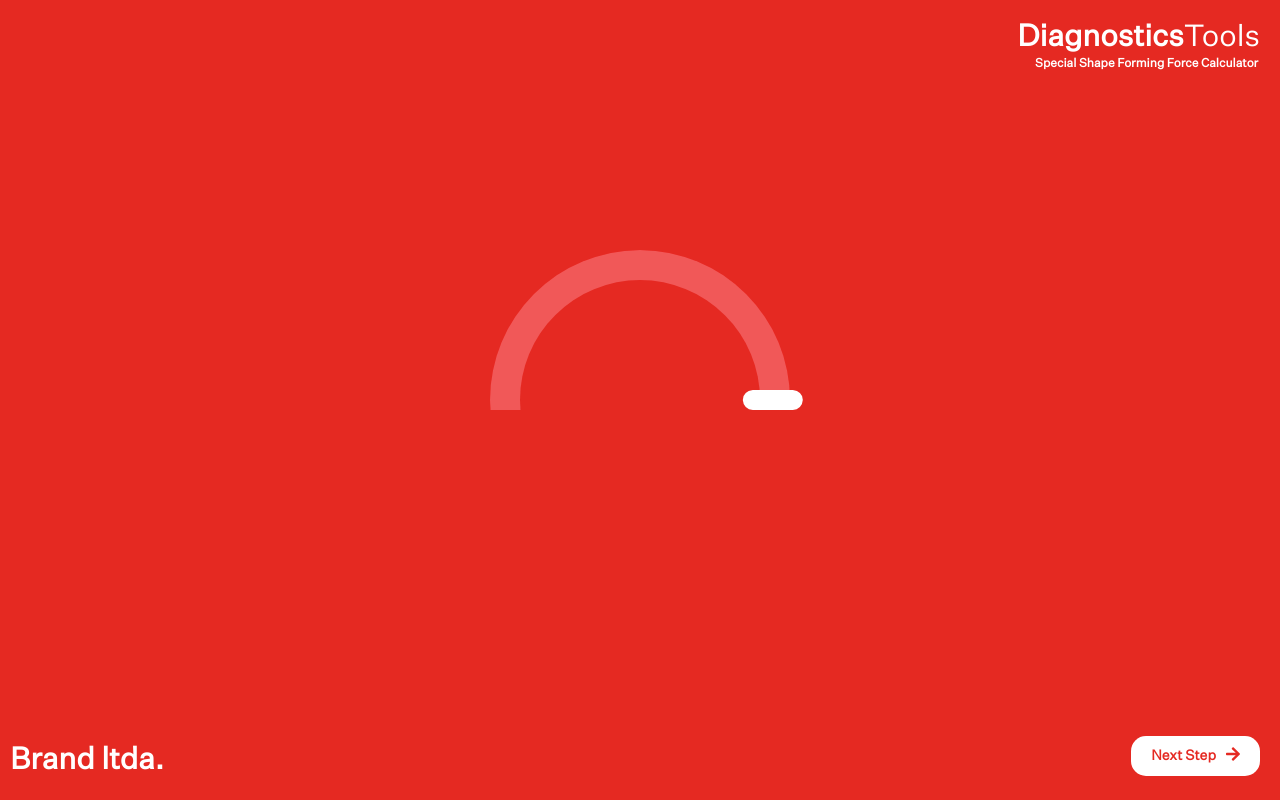
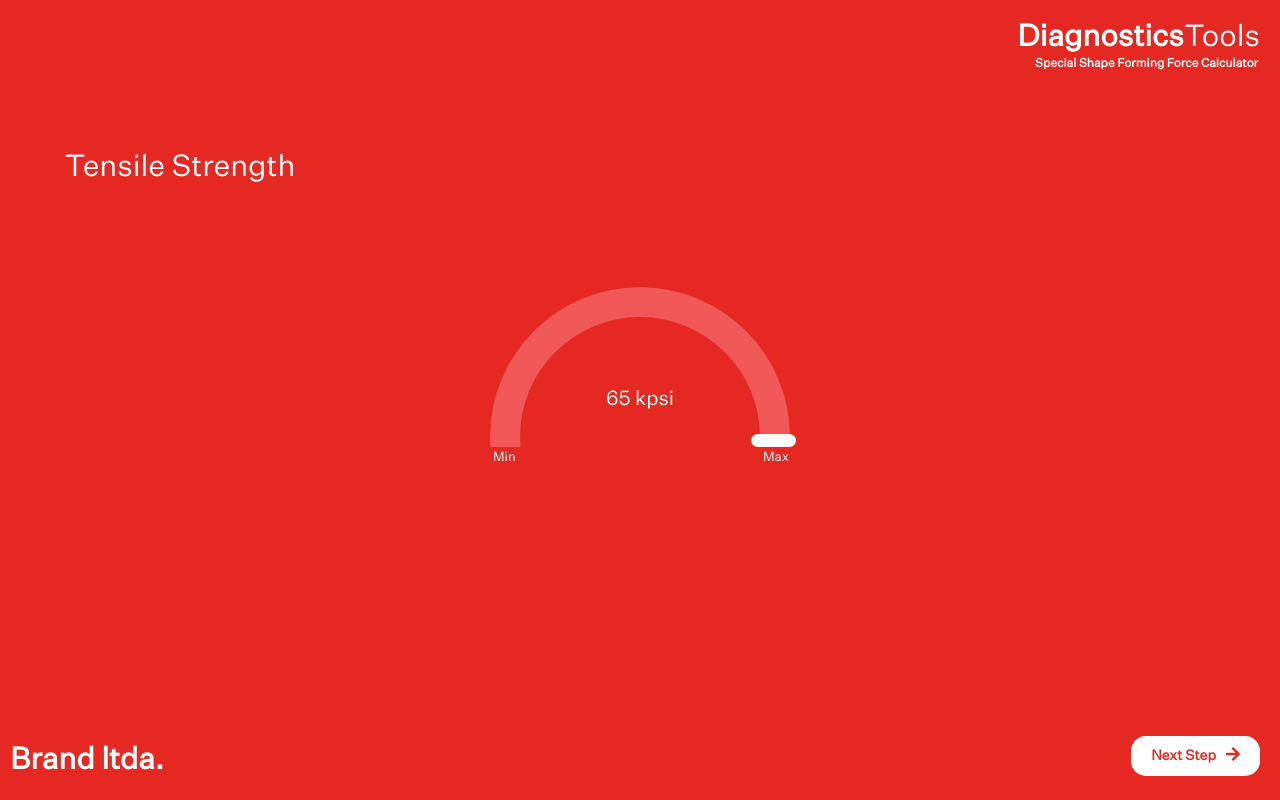
Before and after one commit to edgarkiljak/shape-forming-force-calculator, a React (Create React App) app: page / in a window 1280 px wide. Shown: the part 800-1600 px from the top of the page. Built offline with nearby package versions, Linux system fonts and the light colour scheme.

Commit message:
slide 4 developed

```diff
--- a/src/components/slide-4/Arc.js
+++ b/src/components/slide-4/Arc.js
@@ -1,9 +1,23 @@
-import React from 'react';
+import React, { useState, useEffect } from 'react';
 import './Slide4.scss';
 
 const Arc = (props) => {
+  const { label } = props;
+  const [value, setValue] = useState(0);
+  useEffect(() => {
+    let interval;
+    if (value < 65) {
+      interval = setInterval(() => {
+        setValue(value + 1);
+      }, 55);
+    }
+    return () => {
+      clearInterval(interval);
+    };
+  }, [value]);
   return (
     <div className="arc">
+      <div className="label">{label}</div>
       <div class="div1">
         <div class="rotater animate"></div>
 
@@ -13,7 +27,10 @@ const Arc = (props) => {
           </div>
         </div>
       </div>
+      <div className="kpsi-value">{value} kpsi</div>
       <div class="div3"></div>
+      <div className="minLabel">Min</div>
+      <div className="maxLabel">Max</div>
     </div>
   );
 };
--- a/src/components/slide-4/Slide4.js
+++ b/src/components/slide-4/Slide4.js
@@ -31,7 +31,7 @@ const Slide4 = (props) => {
         xPos={8}
       />
       <div className="arc-container">
-        <Arc />
+        <Arc label="Tensile Strength" />
       </div>
       <Logo position="bottom" headline="Brand ltda." />
       <ButtonWhite label="Next Step" icon={faArrowRight} />
--- a/src/components/slide-4/Slide4.scss
+++ b/src/components/slide-4/Slide4.scss
@@ -6,6 +6,14 @@ $brand-colour: #e52922;
   width: 100%;
   height: 100%;
   transition: transform 0.5s 0.25s ease;
+}
+
+.label {
+  position: relative;
+  top: -100px;
+  left: -460px;
+  color: white;
+  font-size: 30px;
 }
 
 .arc-container {
@@ -44,12 +52,12 @@ $brand-colour: #e52922;
 .rotater:after {
   position: absolute;
   content: '';
-  height: 20px;
-  width: 60px;
+  height: 13px;
+  width: 45px;
   background: white;
   border-radius: 20px;
   z-index: 999;
-  transform: translate(-63%, 0);
+  transform: translate(-69%, 0);
 }
 
 .div2 {
@@ -64,7 +72,7 @@ $brand-colour: #e52922;
 .div3 {
   position: relative;
   left: 0;
-  top: -140px;
+  top: -165px;
   z-index: 10;
   width: 550px;
   height: 300px;
@@ -80,6 +88,30 @@ $brand-colour: #e52922;
   border-radius: 50%;
 }
 
+.minLabel,
+.maxLabel {
+  position: fixed;
+  left: 3px;
+  top: 200px;
+  z-index: 11;
+  font-size: 13px;
+  color: #ffffff;
+}
+.maxLabel {
+  left: 273px;
+}
+
+.kpsi-value {
+  position: relative;
+  width: 90px;
+  top: -200px;
+  left: 50%;
+  color: white;
+  font-size: 20px;
+  z-index: 11;
+  transform: translateX(-50%);
+}
+
 @keyframes animate {
   0% {
     transform: rotate(0deg);
```
Also changed, not shown: 1 other file (tests, documents, lock files or other folders).
